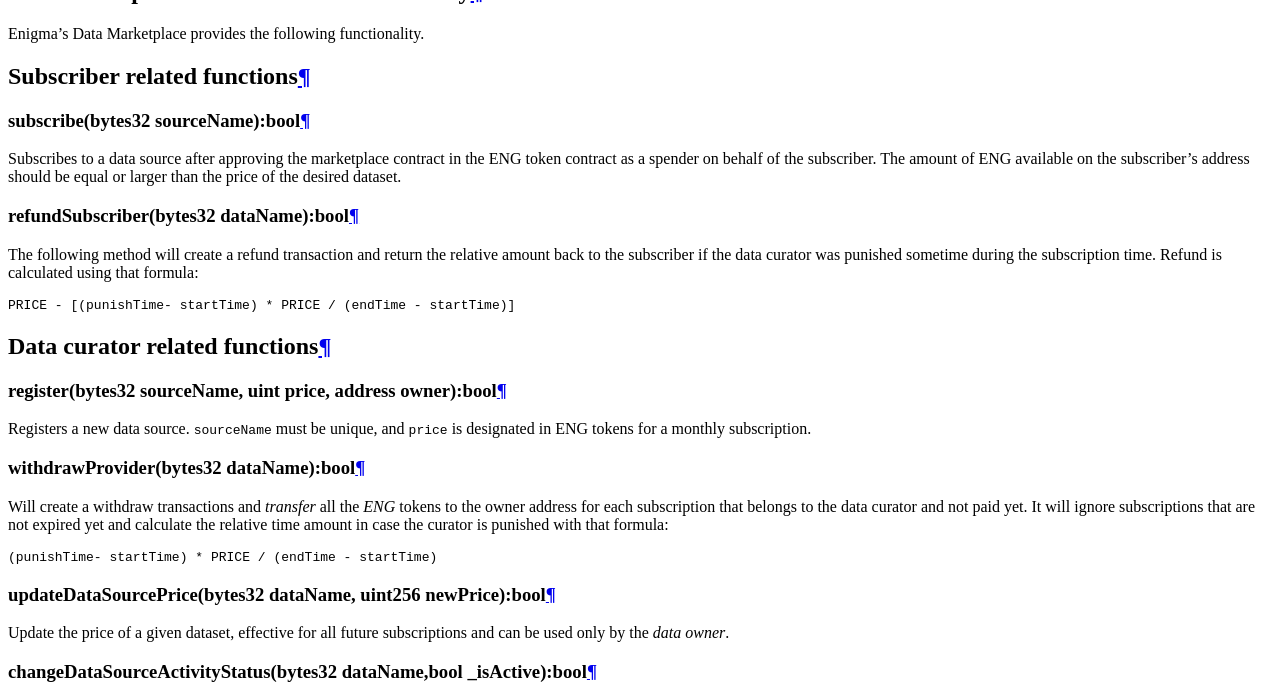
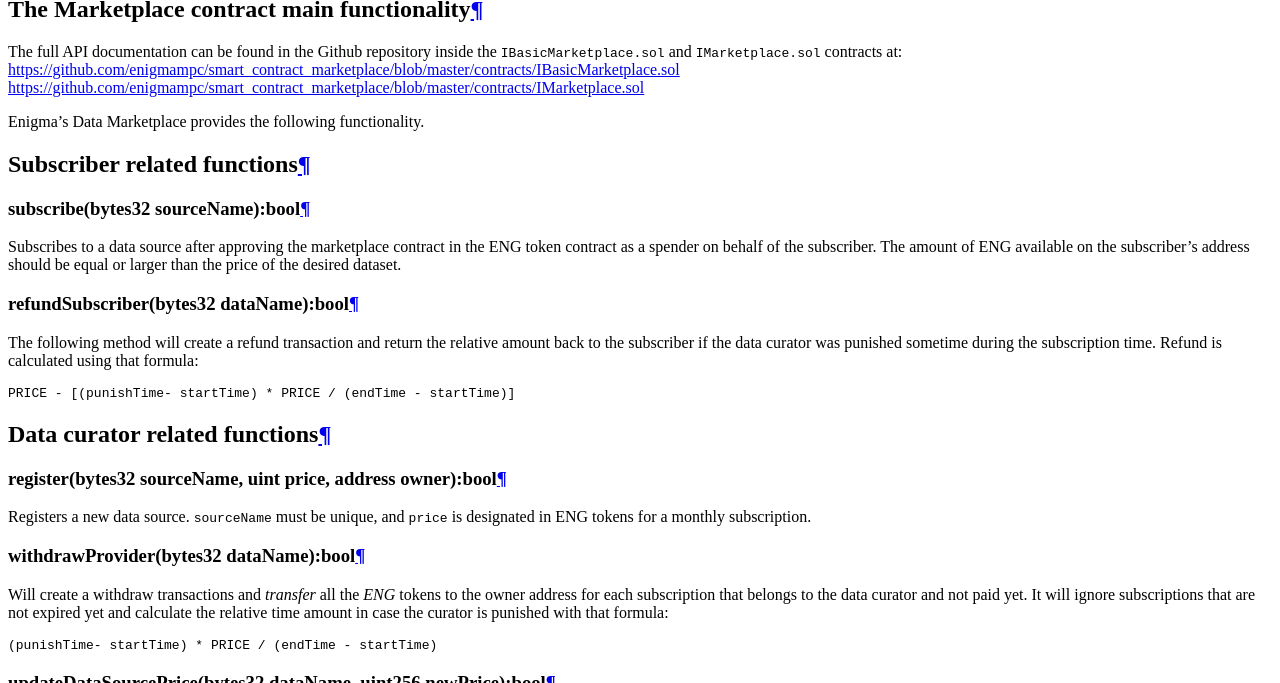
Before and after one commit to scrtlabs/marketplace, a Sphinx documentation site: the page built from docs/source/smart-contract.rst, in a window 1280 px wide and 900 px high, scrolled down 2557 px, cut to the strip 217-900 px from the top of the window. Built offline with Sphinx 7.4.7 and the Read the Docs theme 2.0.0, drawn with Linux system fonts in a browser that asks for light colours; some of the changed text lies outside the part shown.

Commit message:
DOC: updated links to smart_contract public repo

```diff
--- a/docs/source/smart-contract.rst
+++ b/docs/source/smart-contract.rst
@@ -87,10 +87,10 @@
 The Marketplace contract main functionality
 ~~~~~~~~~~~~~~~~~~~~~~~~~~~~~~~~~~~~~~~~~~~
 
-.. The full API documentation can be found in the Github repository inside the
-.. ``IBasicMarketplace.sol`` and ``IMarketplace.sol`` contracts at:
-.. `<https://github.com/enigmampc/smart_contract_marketplace/blob/master/contracts/IBasicMarketplace.sol>`_
-.. `<https://github.com/enigmampc/smart_contract_marketplace/blob/master/contracts/IMarketplace.sol>`_
+The full API documentation can be found in the Github repository inside the
+``IBasicMarketplace.sol`` and ``IMarketplace.sol`` contracts at:
+`<https://github.com/enigmampc/smart_contract_marketplace/blob/master/contracts/IBasicMarketplace.sol>`_
+`<https://github.com/enigmampc/smart_contract_marketplace/blob/master/contracts/IMarketplace.sol>`_
 
 Enigma's Data Marketplace provides the following functionality.
 
@@ -322,8 +322,8 @@
 	@param newStatus true = active, false = not active (cannot be sold)
 
 
-.. Source code
-.. ~~~~~~~~~~~
+Source code
+~~~~~~~~~~~
 
-.. The soure code for the smart contract is available at:
-.. `<https://github.com/enigmampc/smart_contract_marketplace/blob/master/contracts/Marketplace.sol>`_
+The soure code for the smart contract is available at:
+`<https://github.com/enigmampc/smart_contract_marketplace/blob/master/contracts/Marketplace.sol>`_
```
